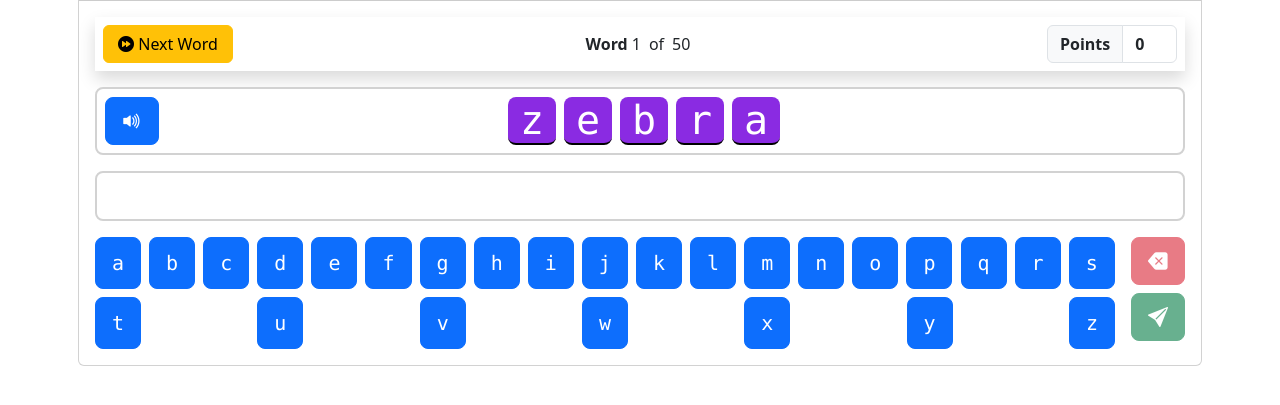
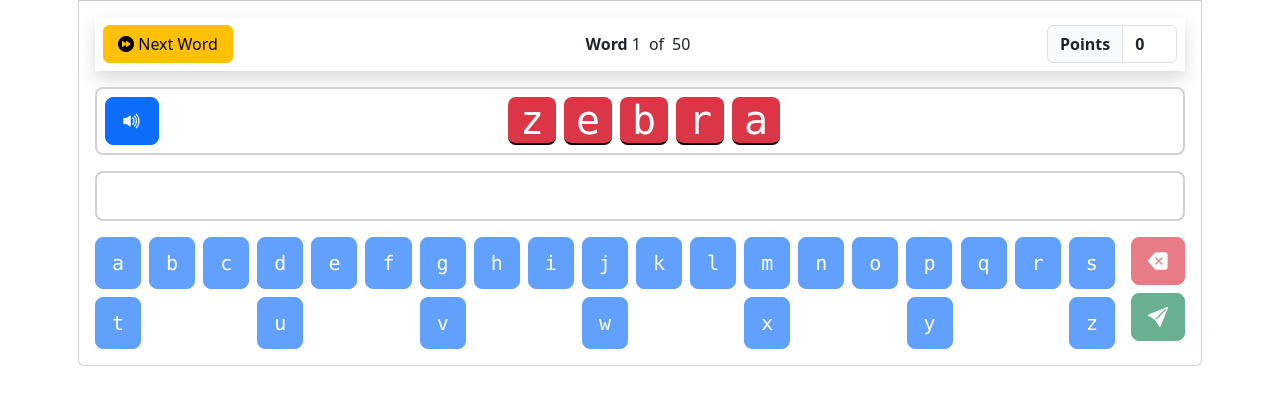
Before and after one commit to fabianp60/SpellingBee, a plain HTML site: page practice.html in a window 1280 px wide. Both pictures are taken after a click on the button 1158 px from the left and 380 px from the top of the page. Shown: the part 63-468 px from the top of the page. Drawn offline with nearby package versions, Linux system fonts and the light colour scheme.

Commit message:
Colors on pc word for win or lose, block next word

```diff
--- a/practice.js
+++ b/practice.js
@@ -103,6 +103,8 @@ function nextWord() {
     wordSounds[currentPcWord].play();
     btnSendAnswer.disabled = false;
     btnBackSpace.disabled = false;
+    btnNextPcWord.disabled = true;
+    setDisabledAlphabetKeyButtons(false);
 }
 
 function createLetterBlock(letter, clickable, type = '') {
@@ -155,9 +157,18 @@ function onBtnSendAnswerClick(evt) {
         effectSounds['lose'].play();
     }
     showPcWord(result);
+    setDisabledAlphabetKeyButtons(true);
+    btnNextPcWord.disabled = false;
 }
 
 function showPcWord(result) {
     removeAllChilds(divPcWord);
     showPcWordBlocks(currentPcWord, true, result);
 }
+
+function setDisabledAlphabetKeyButtons(isDisabled = false) {
+    const buttons = divUsrLetterBtns.querySelectorAll('button');
+    buttons.forEach(letter_button => {
+        letter_button.disabled = isDisabled;
+    });
+}
--- a/site.css
+++ b/site.css
@@ -80,12 +80,12 @@ div.header-buttons div {
     border-bottom: 2px solid black;
 }
 
-span.win {
+.cus-input-box span.letter-btn.win {
     background-color:chartreuse ;
     color: #fff;
 }
 
-span.lose {
+.cus-input-box span.letter-btn.lose {
     background-color: #dc3545;
     color: #fff;
 }
```
